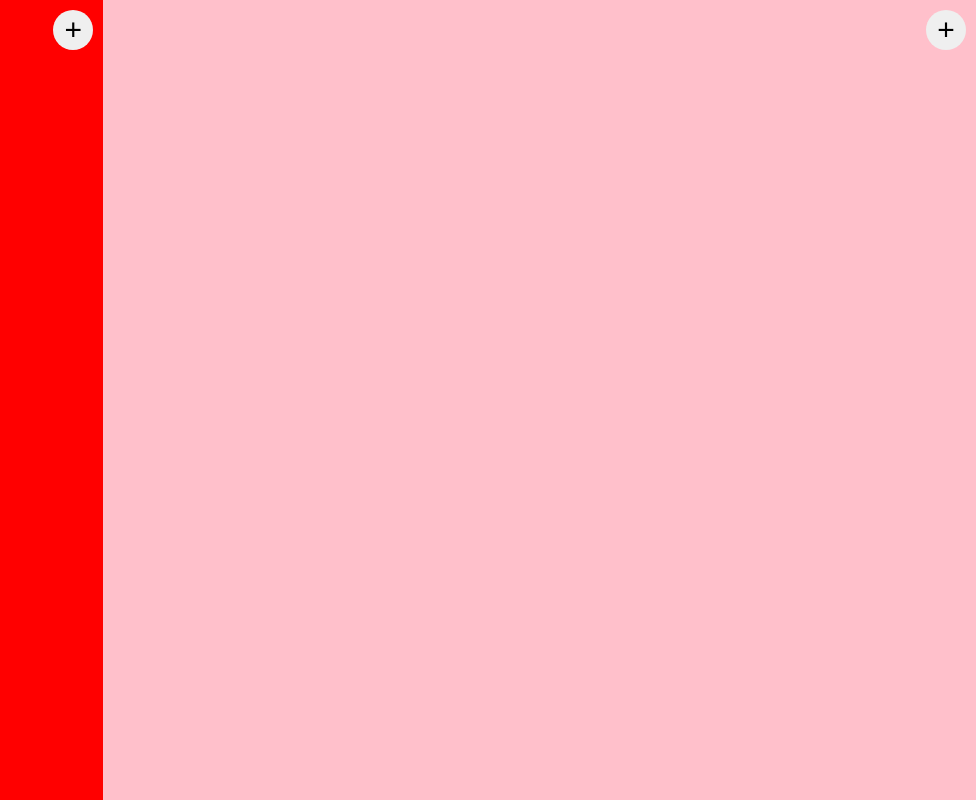
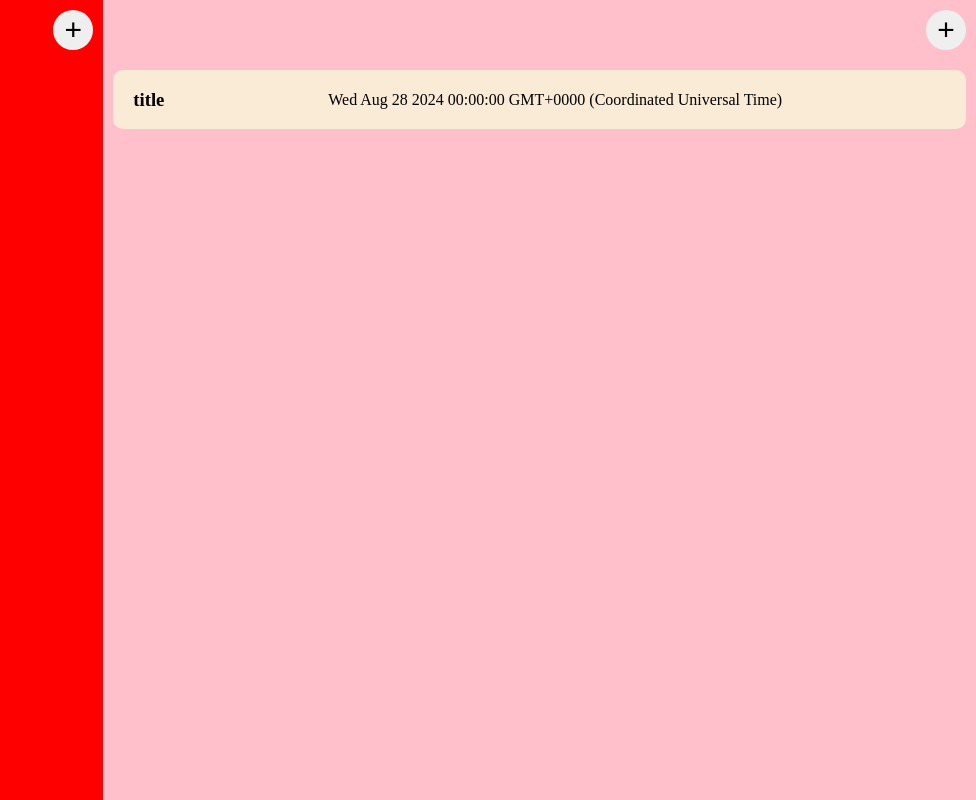
Before and after one commit to agam-11/odin-todo-list, a website built with webpack: page src/template.html in a window 1280 px wide. Shown: the whole page, without its empty margins (304-1280 px from the left). Built offline with nearby package versions, Linux system fonts and the light colour scheme.

Commit message:
add todos to dom

```diff
--- /dev/null
+++ b/src/dom.js
@@ -0,0 +1,24 @@
+import { CreateTodo } from "./todo.js";
+
+function addTodoToDom(todo) {
+  const mainContainerDiv = document.querySelector("#main-container");
+  const todoCard = document.createElement("div");
+  const todoCardTitle = document.createElement("h3");
+  const todoCardDueDate = document.createElement("p");
+  const todoCardCheck = document.createElement("div");
+
+  todoCard.classList.add("todo-card");
+  todoCardTitle.classList.add("todo-card-title");
+  todoCardDueDate.classList.add("todo-card-due-date");
+  todoCardCheck.classList.add("todo-card-check");
+
+  todoCardTitle.textContent = todo.getTitle();
+  todoCardDueDate.textContent = todo.getDueDate();
+
+  todoCard.append(todoCardTitle, todoCardDueDate, todoCardCheck);
+  mainContainerDiv.append(todoCard);
+}
+
+function removeTodoFromDom(todo) {}
+
+export { addTodoToDom };
--- a/src/index.js
+++ b/src/index.js
@@ -1,7 +1,10 @@
 import "./styles.css";
 import { CreateTodo } from "./todo.js";
 import { CreateProject } from "./project.js";
+import { addTodoToDom } from "./dom.js";
 
 let testTodo = CreateTodo("title", "desc", new Date("2024-08-28"), 1);
 
 console.log(testTodo.getPriority());
+
+addTodoToDom(testTodo);
--- a/src/styles.css
+++ b/src/styles.css
@@ -22,7 +22,8 @@ body {
   flex-direction: column;
 }
 
-.new {
+.new-todo-button,
+.new-project-button {
   align-self: flex-end;
   font-size: 30px;
   padding: 0px;
@@ -31,7 +32,6 @@ body {
   border-radius: 50%;
   text-align: center;
   margin: 10px;
-
   border: none;
 }
 
@@ -42,3 +42,13 @@ body {
 #sidebar-container {
   padding: 10px;
 }
+
+.todo-card {
+  display: flex;
+  align-items: center;
+  background-color: antiquewhite;
+  justify-content: space-between;
+
+  padding-inline: 20px;
+  border-radius: 10px;
+}
--- a/src/template.html
+++ b/src/template.html
@@ -7,11 +7,11 @@
   </head>
   <body>
     <div id="sidebar">
-      <button class="new">+</button>
+      <button class="new-project-button">+</button>
       <div id="sidebar-container"></div>
     </div>
     <div id="main">
-      <button class="new">+</button>
+      <button class="new-todo-button">+</button>
       <div id="main-container"></div>
     </div>
   </body>
--- a/src/todo.js
+++ b/src/todo.js
@@ -5,6 +5,7 @@ function CreateTodo(title, description, dueDate, priority) {
   const getDescription = () => description;
   const getDueDate = () => dueDate;
   const getPriority = () => priority;
+  const getCompleted = () => completed;
 
   const setTitle = (newTitle) => {
     title = newTitle;
@@ -28,6 +29,7 @@ function CreateTodo(title, description, dueDate, priority) {
     getDescription,
     getDueDate,
     getPriority,
+    getCompleted,
     setTitle,
     setDescription,
     setDueDate,
```
